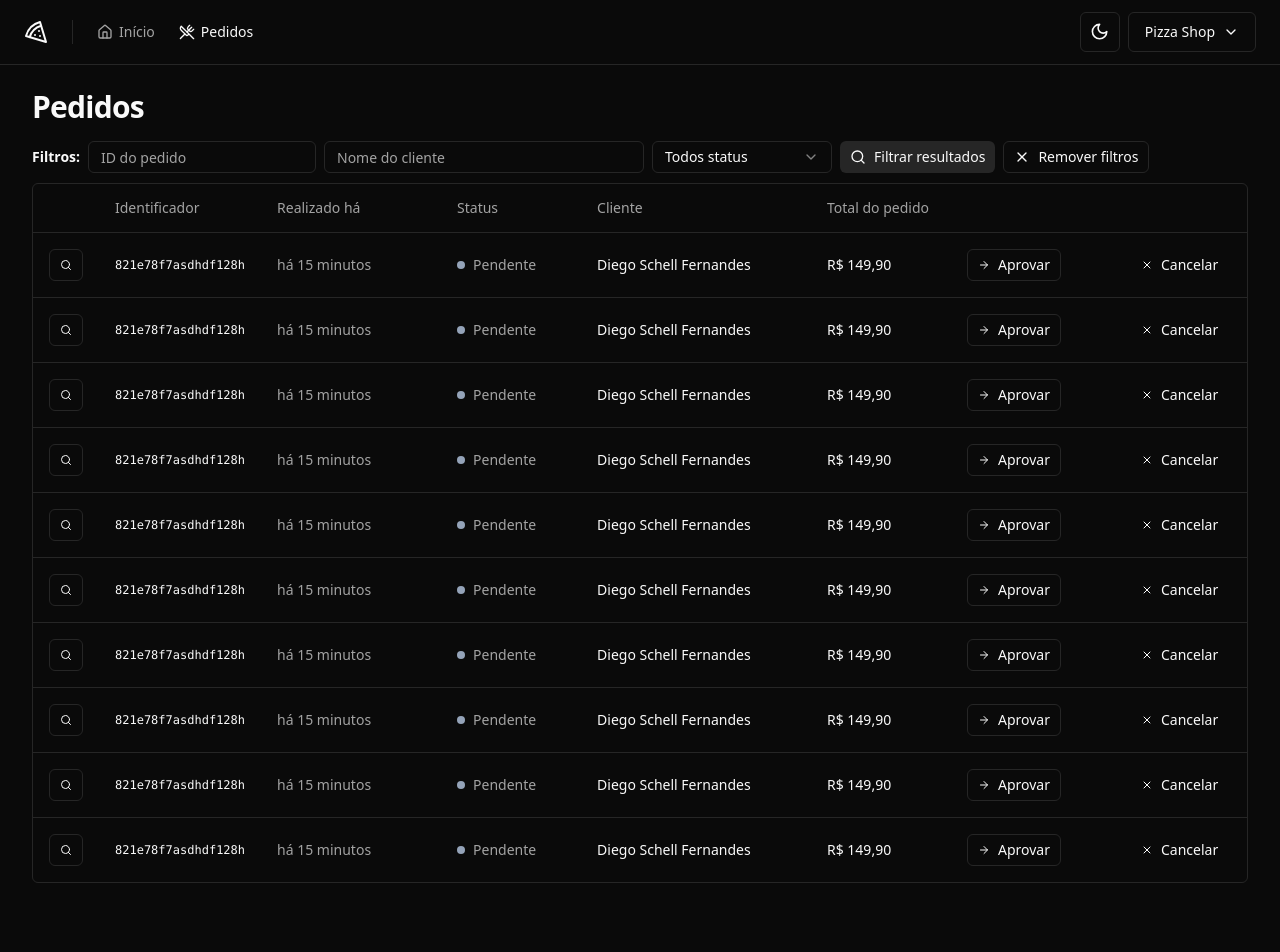
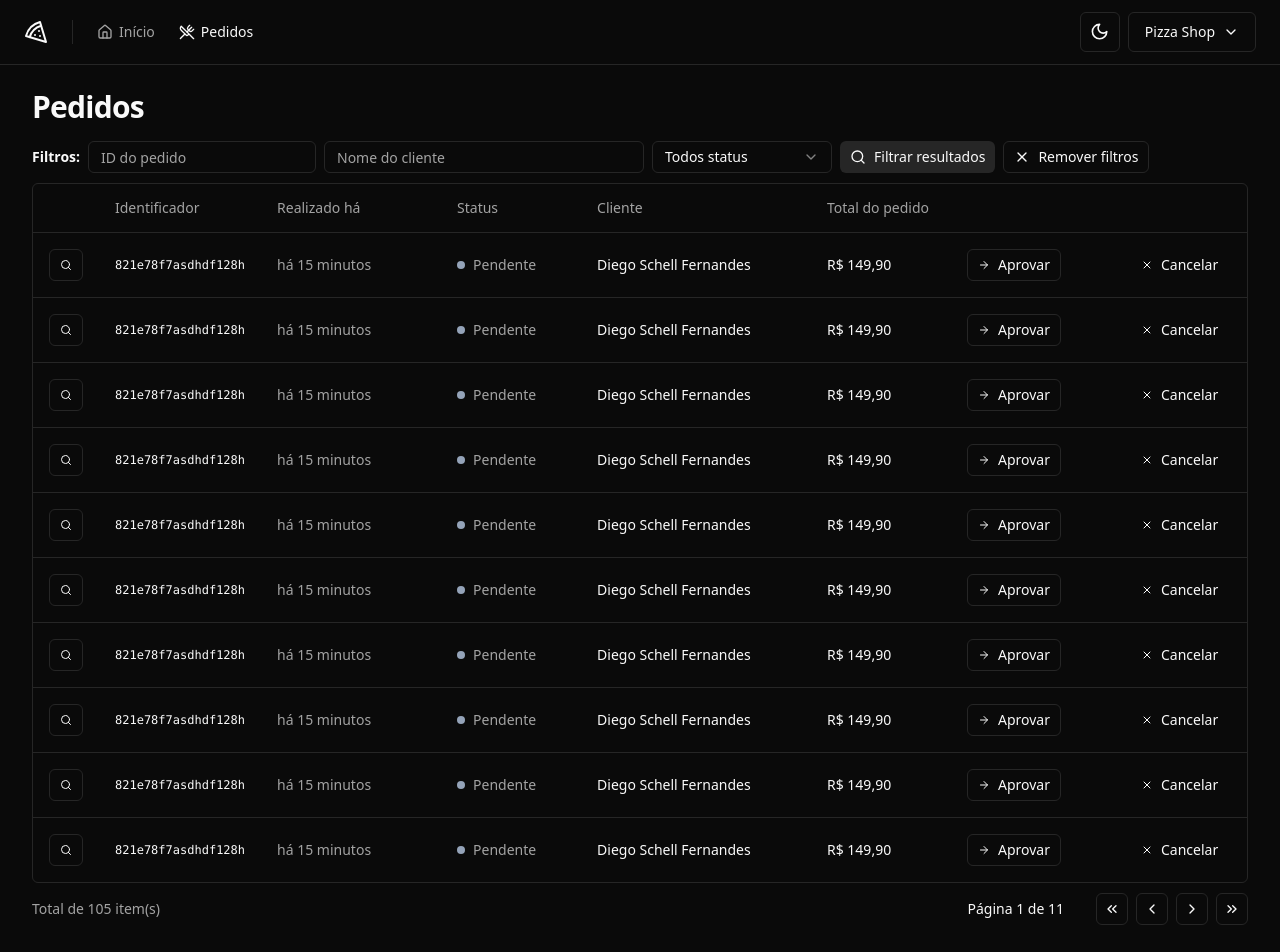
Before and after one commit to Gisellebm/pizzaShop-web, a React (Vite) app: page /orders in a window 1280 px wide. Shown: the top 952 px of the page. Before the commit the page ends 915 px from the top, so only its background shows below. Built offline with nearby package versions, Linux system fonts and the light colour scheme.

Commit message:
Componente: Paginação

```diff
--- a/src/pages/app/orders/orders.tsx
+++ b/src/pages/app/orders/orders.tsx
@@ -1,5 +1,6 @@
 import { Helmet } from 'react-helmet-async'
 
+import { Pagination } from '@/components/pagination'
 import {
   Table,
   TableBody,
@@ -18,7 +19,6 @@
 
       <div className="flex flex-col gap-4">
         <h1 className="text-3xl font-bold tracking-tight">Pedidos</h1>
-      </div>
         <div className="space-y-2.5">
           <OrderTableFilters />
 
@@ -43,6 +43,8 @@
               </TableBody>
             </Table>
           </div>
+          <Pagination pageIndex={0} totalCount={105} perPage={10} />
+        </div>
       </div>
     </>
   )
```
Lines whose indentation alone changed are shown as unchanged.
